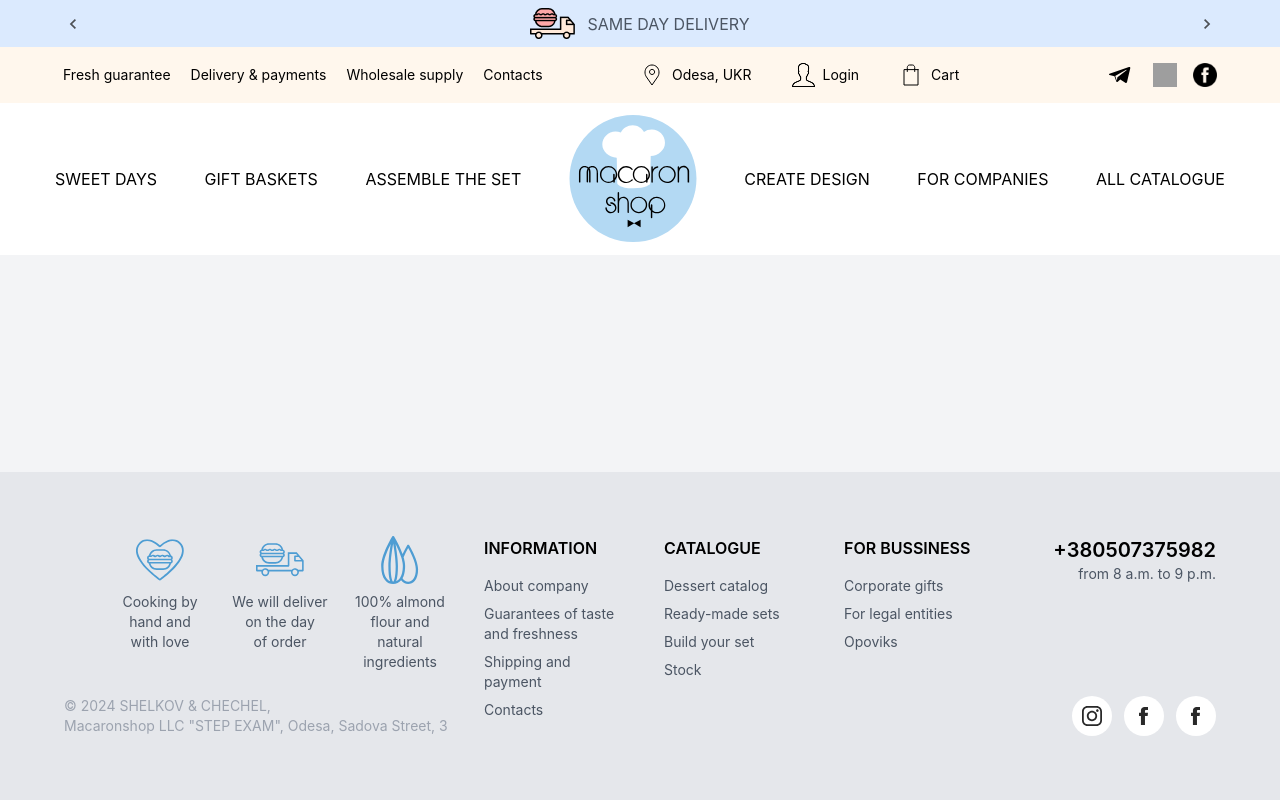
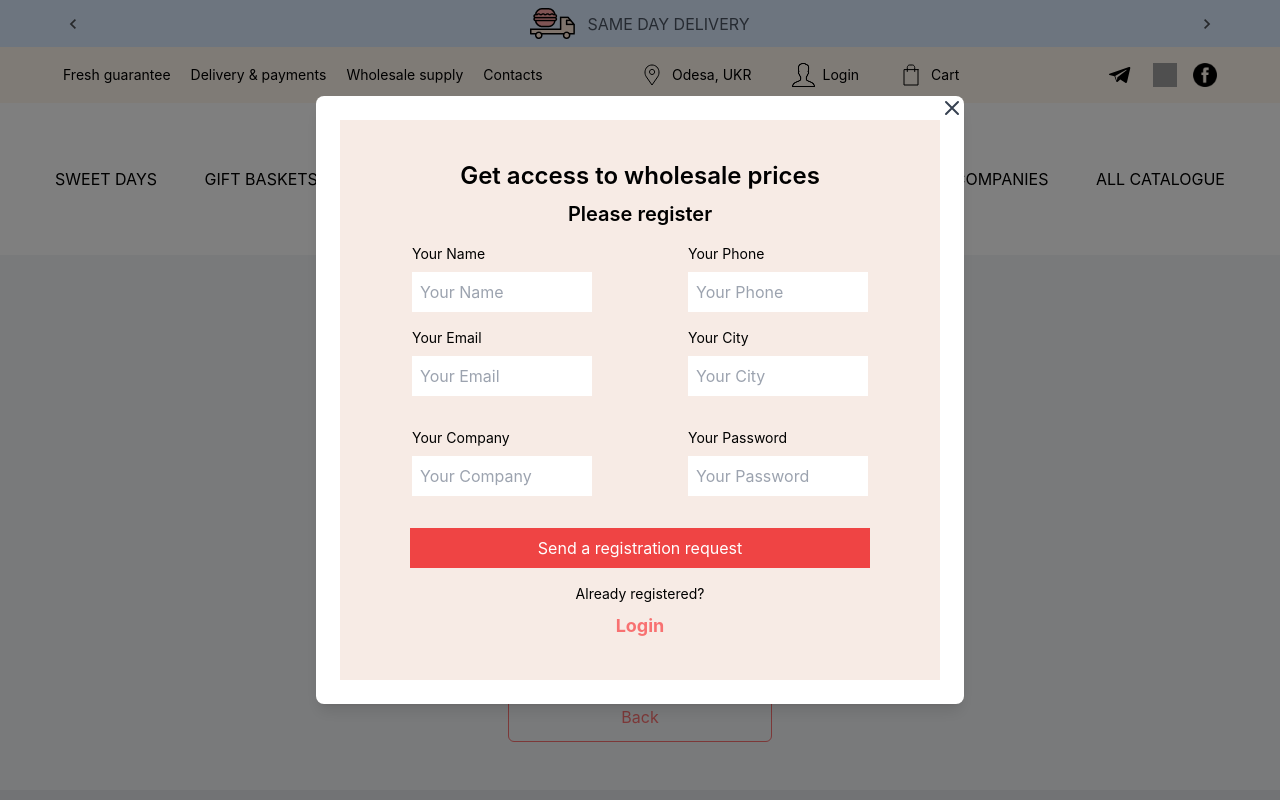
Before and after one commit to Shelkov90/Macaroon_Exam, a React (Create React App) app: page /Login in a window 1280 px wide. Shown: the top 800 px of the page. Built offline with nearby package versions, Linux system fonts and the light colour scheme; data requests are answered from the project's data file; grey boxes are pictures that could not be loaded.

Commit message:
changes in loginForm

```diff
--- a/src/components/elements/Forms/Login.js
+++ b/src/components/elements/Forms/Login.js
@@ -8,7 +8,11 @@ import Homepage from '../../pages/homepage/Homepage';
 
 
 class Login extends Component {
-	state = {
+	constructor(props) {
+
+	super(props)
+
+	this.state = {
 		email: '',
 		password: '',
 		emailError: '',
@@ -18,6 +22,7 @@ class Login extends Component {
 		redirectToRegistration: false, // Новое состояние для перенаправления на страницу регистрации
 
 	};
+}
 
 
 	showModal = () => {
@@ -103,7 +108,7 @@ class Login extends Component {
 					<div className="fixed inset-0 flex items-center justify-center z-50">
 						<div className="absolute inset-0 bg-black opacity-50"></div>
 						<div className="relative bg-white rounded-lg shadow-lg p-8">
-							<button className="absolute -top-2 -right-2 p-2" onClick={this.hideModal}>
+							<button className="absolute -top-2 -right-2 p-2" onClick={this.props.handleCloseLoginForm}>
 								<svg xmlns="http://www.w3.org/2000/svg" className="h-8 w-8 text-gray-700" fill="none" viewBox="0 0 24 24" stroke="currentColor">
 									<path strokeLinecap="round" strokeLinejoin="round" strokeWidth="2" d="M6 18L18 6M6 6l12 12" />
 								</svg>
--- a/src/layout/Layout.js
+++ b/src/layout/Layout.js
@@ -3,6 +3,7 @@ import Header from "./header/Header";
 import Footer from "./footer/Footer";
 import Main from "./main/Main";
 import Login from "../components/elements/Forms/Login";
+import Register from "../components/elements/Forms/Register";
 
 class Layout extends PureComponent {
 	state = {
@@ -20,6 +21,7 @@ class Layout extends PureComponent {
 			<>
 				<Header userEmail={this.state.userEmail} />
 				<Login setUserEmail={this.setUserEmail} />
+				<Register />
 				<Main />
 				<Footer />
 			</>
--- a/src/layout/header/Header.js
+++ b/src/layout/header/Header.js
@@ -50,12 +50,12 @@ class Header extends PureComponent {
                   <p>Welcome, {userEmail}</p>
                 </div>
               ) : (
-                <NavLink to={{ pathname: '/Login', state: { from: this.props.location } }} onClick={this.handleLoginClick}>
+                <div className="cursor-pointer" onClick={this.handleLoginClick}>
                   <div className="flex items-center mr-10">
                     <img className="mr-2" src="/images/login1.png" alt="alt" />
                     <p>Login</p>
                   </div>
-                </NavLink>
+                </div>
 
               )}
 
```
Also changed, not shown: src/App.js (+0 -8 lines).
